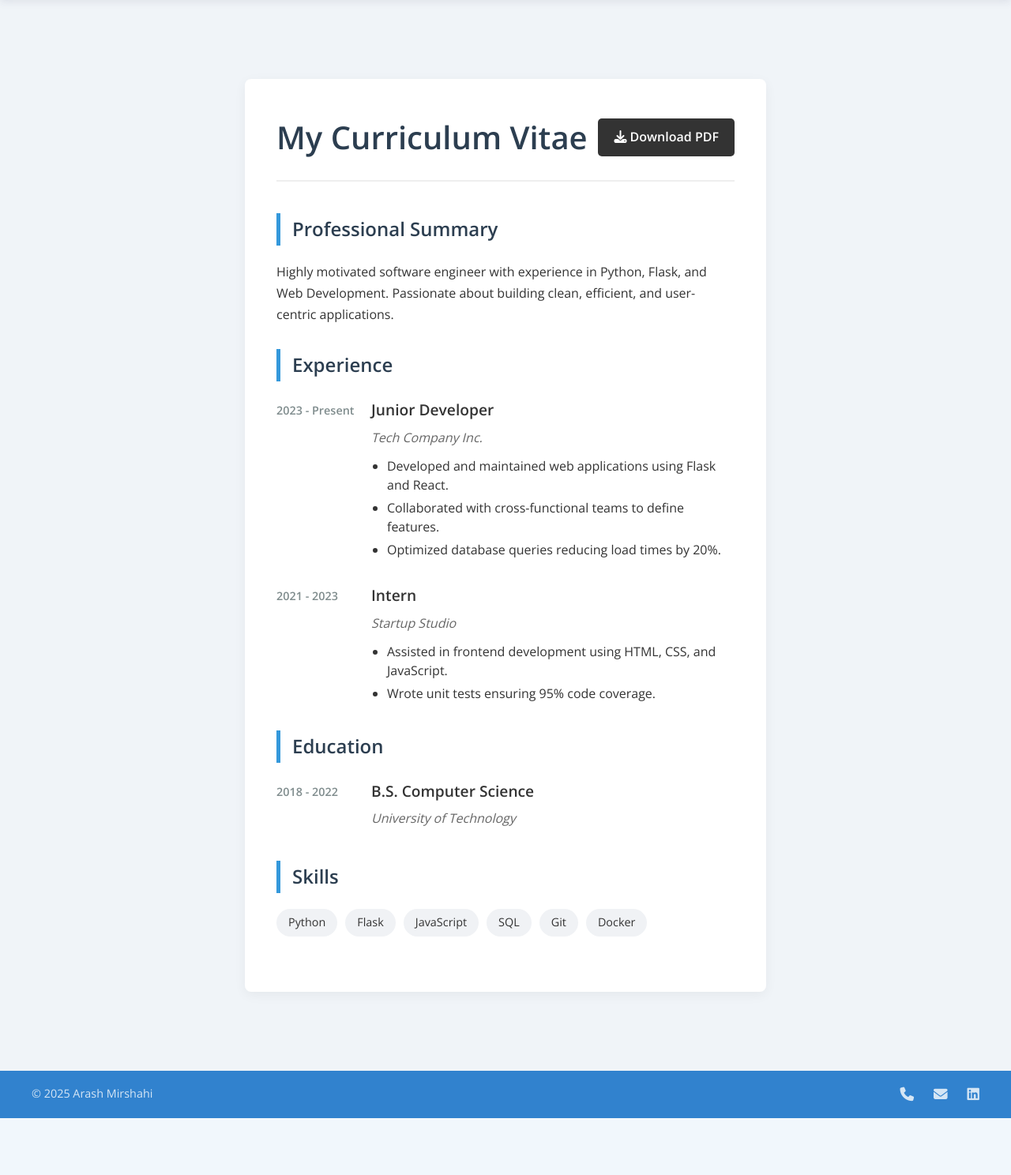
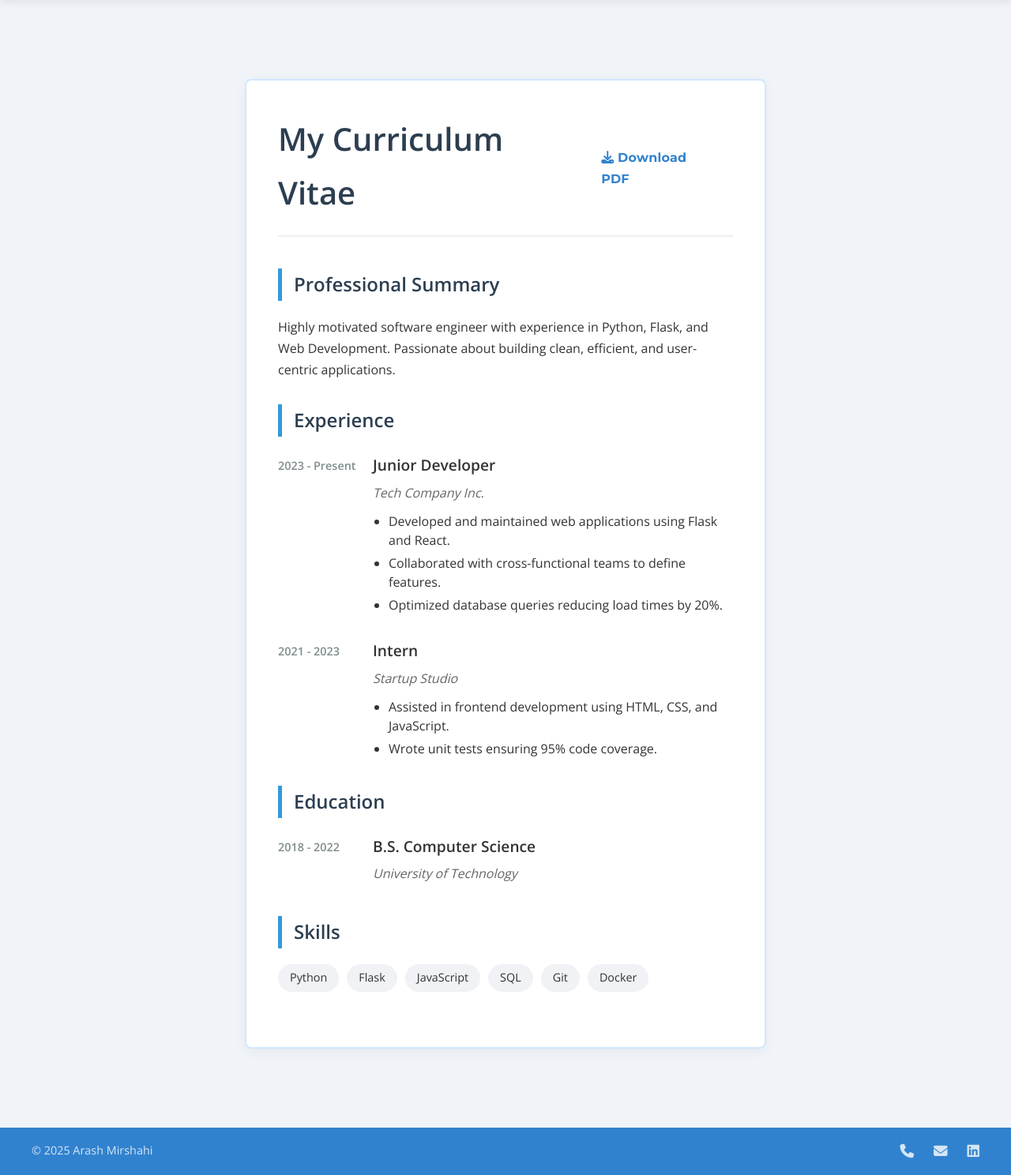
Before and after one commit to Arashi20/Personal_Portfolio_Website, a Flask app: page /cv in a window 1280 px wide. Shown: the part 50-1538 px from the top of the page at 79% size. Before the commit the page ends 1466 px from the top, so only its background shows below. Run offline with Flask 3, Linux system fonts and the light colour scheme.

Commit message:
Some extra aeshtetics improvements

```diff
--- a/static/css/style.css
+++ b/static/css/style.css
@@ -415,6 +431,39 @@ a {
     border-left: 2px solid #D1E7FF;
     border-right: 2px solid #D1E7FF;
 }
+
+.bio-summary a,
+.content-container a {
+    color: var(--accent-color);
+    font-family: var(--font-header);
+    font-weight: 700;             /* match headings/badges */
+    text-decoration: none;
+    border-bottom: 2px solid transparent;
+    padding-bottom: 2px;
+    transition: color 0.18s ease, border-color 0.18s ease, transform 0.18s ease;
+    letter-spacing: 0.2px;
+}
+
+.bio-summary a:hover,
+.bio-summary a:focus,
+.content-container a:hover,
+.content-container a:focus {
+    color: #256bb5; /* slightly darker for hover feedback */
+    border-color: rgba(49,130,206,0.25);
+    transform: translateY(-1px);
+}
+
+.bio-summary a:focus-visible,
+.content-container a:focus-visible {
+    box-shadow: 0 0 0 3px rgba(49,130,206,0.12);
+    border-color: var(--accent-color);
+}
+
+.bio-summary a:visited,
+.content-container a:visited {
+    color: rgba(49,130,206,0.85);
+}
+
 
 
 /* Keep bio content centered (text, sections, etc.) */
@@ -757,6 +806,12 @@ a {
     border-radius: 8px;
     box-shadow: 0 4px 15px rgba(0,0,0,0.05);
     color: #333;
+
+    /* borders for the container  */
+    border-top: 2px solid #D1E7FF;
+    border-bottom: 2px solid #D1E7FF;
+    border-left: 2px solid #D1E7FF;
+    border-right: 2px solid #D1E7FF;
 }
 
 /* Header layout */
@@ -776,13 +831,16 @@ a {
 }
 
 .btn-download {
-    background-color: #333;
+    /* White button background */
+    background-color: #ffffff;
     color: white;
     padding: 10px 20px;
     text-decoration: none;
     border-radius: 5px;
     font-weight: bold;
     transition: background 0.3s;
+
+
 }
 
 .btn-download:hover {
--- a/templates/home.html
+++ b/templates/home.html
@@ -74,8 +74,8 @@
         </p>
 
         <p>
-            Feel free to check out my latest <a href="{{ url_for('projects') }}" style="color: var(--accent-color);"><u>projects</u></a>
-            or view/download my <a href="{{ url_for('cv') }}" style="color: var(--accent-color);"><u>CV</u></a>.
+            Feel free to check out my latest <a href="{{ url_for('projects') }}" style="color: var(--accent-color);">projects</a>
+            or view/download my <a href="{{ url_for('cv') }}" style="color: var(--accent-color);">CV</a>.
         </p>
     </div>
 
```
Also changed, not shown: other parts of static/css/style.css (+50 -13 lines), posts/2023-12-12_TEST.md (deleted, +0 -1 lines).
